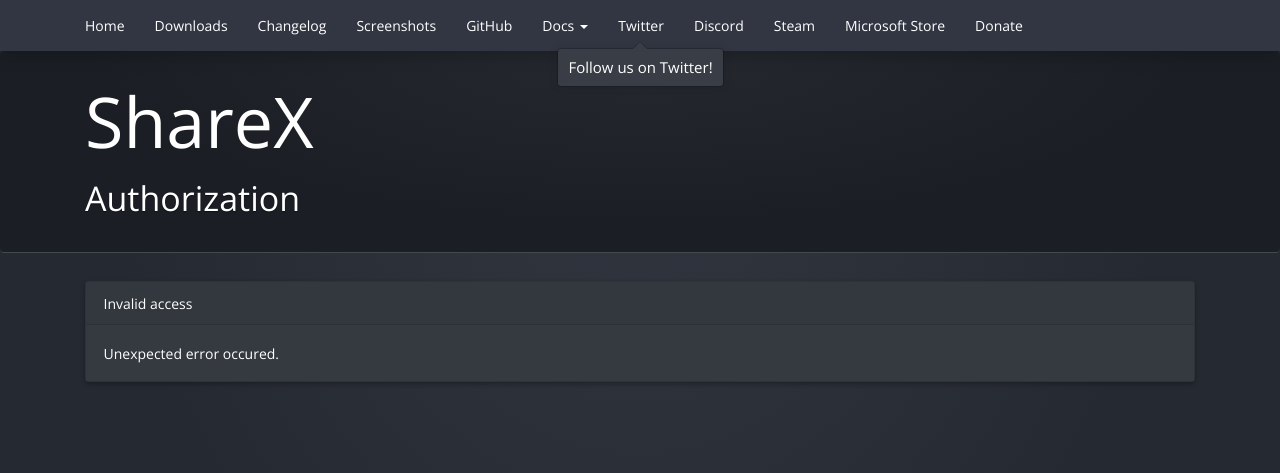
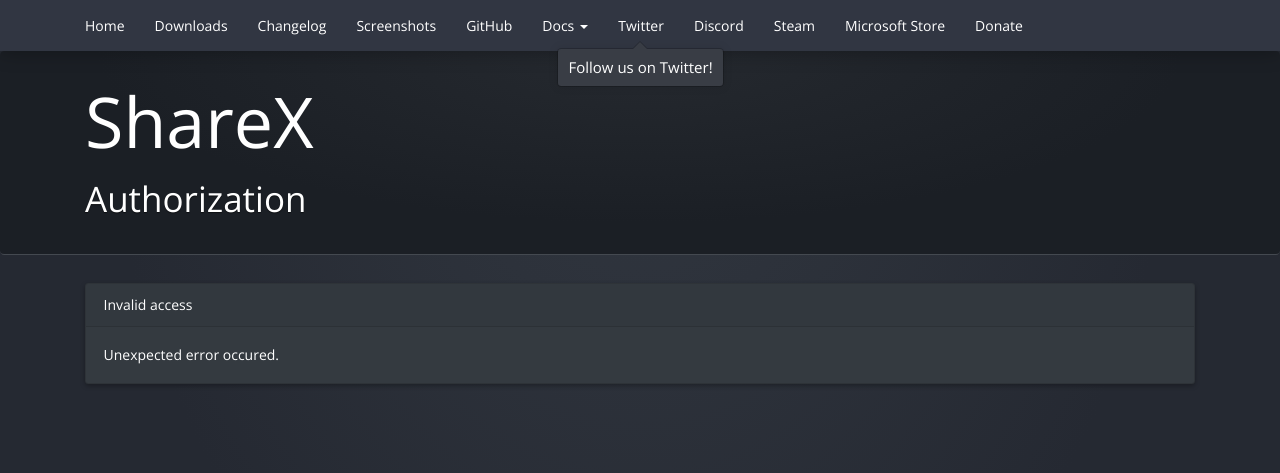
Before and after one commit to ShareX/sharex.github.io, a Jekyll site: the page built from callback/index.html, in a window 1280 px wide. Shown: the top 473 px of the page. Built offline with Jekyll 4.4.1, drawn with Linux system fonts in a browser that asks for light colours.

Commit message:
Change font size

```diff
--- a/css/main.scss
+++ b/css/main.scss
@@ -269,7 +269,7 @@
 
     p {
         text-shadow: 0px 1px 1px rgba(0, 0, 0, 0.5);
-        font-size: 34px;
+        font-size: 35px;
         margin: 0px;
     }
 }
```
